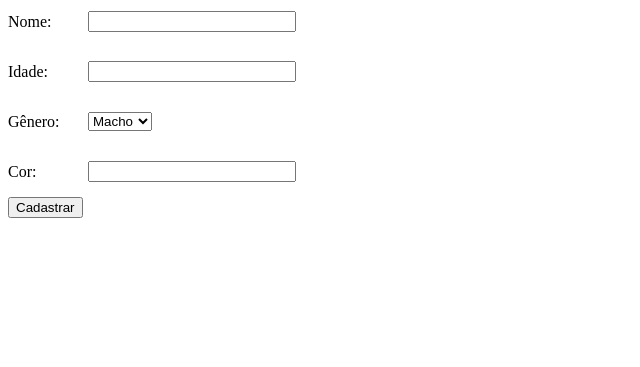
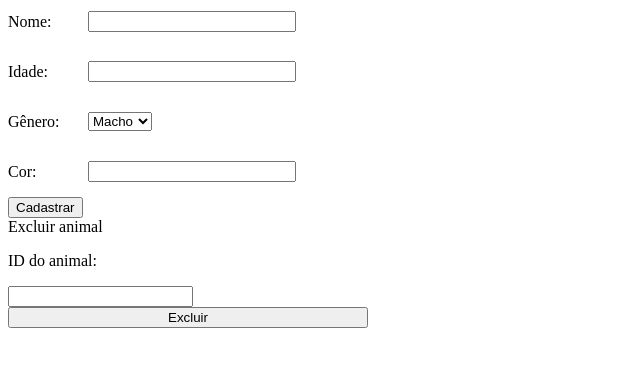
Before and after one commit to steven-dev8/app-animal, a plain HTML site: page public/index.html in a window 1280 px wide. Shown: the part 101-468 px from the top of the page, without its empty margins (0-640 px from the left). Drawn offline with nearby package versions, Linux system fonts and the light colour scheme; no server answers.

Commit message:
delete box animal added

```diff
--- a/public/index.html
+++ b/public/index.html
@@ -36,6 +36,14 @@
                 <input type="submit" value="Cadastrar">
             </div>
         </form>
+        <form action="" class="excluir_animais">
+            <label class="titulo_del">Excluir animal</label>
+            <div>
+                <p>ID do animal:</p>
+                <input type="text">
+            </div>
+            <input class="excluir" type="submit" value="Excluir">
+        </form>
 
     </main>
 </body>
```
